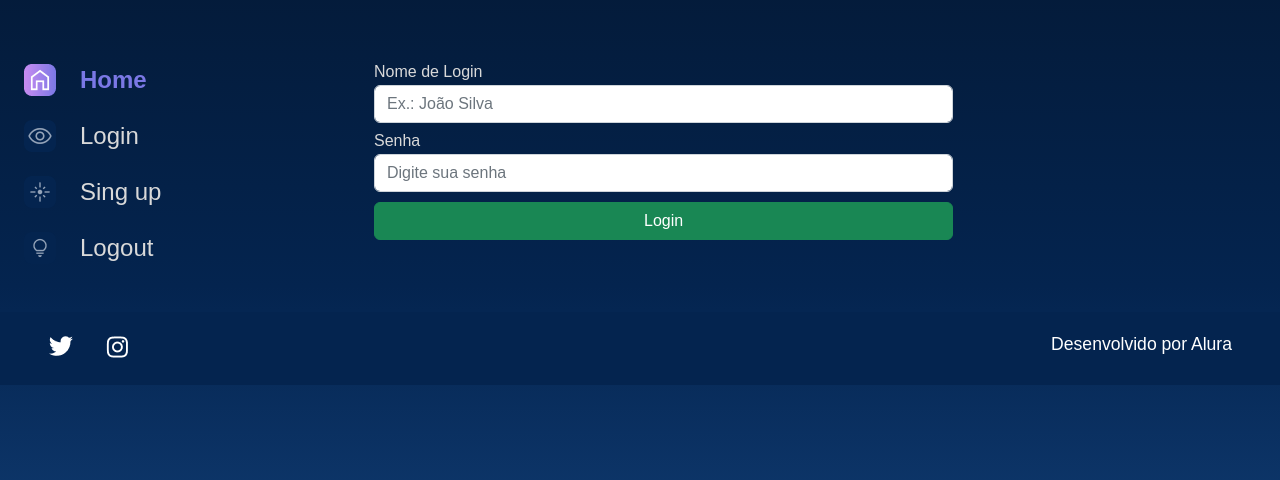
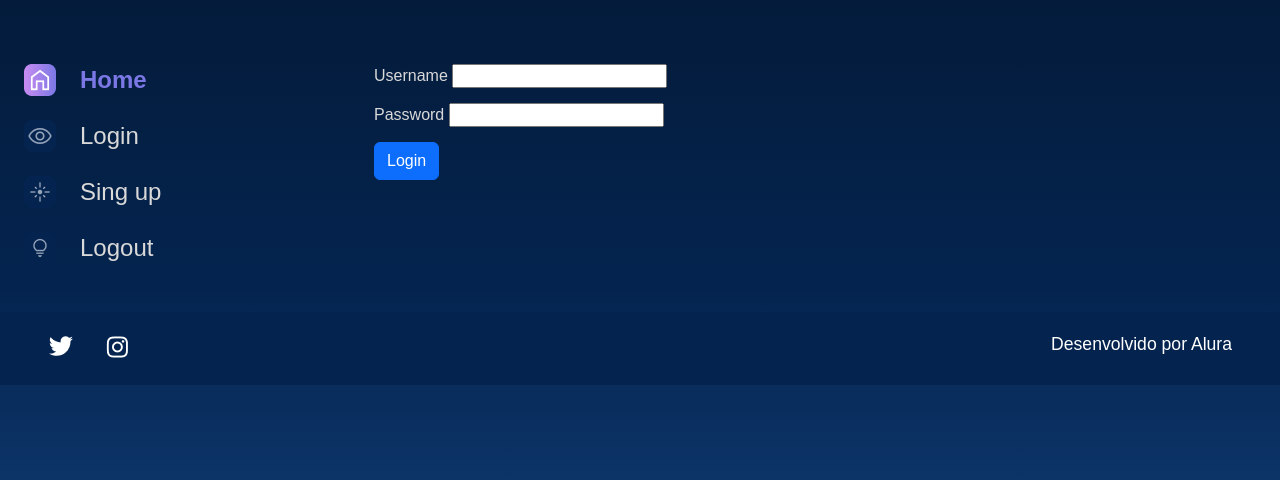
Before and after one commit to Barros99/space, a Django app: page /login in a window 1280 px wide. Shown: the part 114-594 px from the top of the page. Run offline with Django 4.2, Linux system fonts and the light colour scheme.

Commit message:
feat: add login form and input

```diff
--- a/templates/users/login.html
+++ b/templates/users/login.html
@@ -41,19 +41,20 @@
                 </nav>
             </section>
             <section class="galeria" style="margin-left: 5em">
-                <form action="" method="">
+                <form action="{% url 'login' %}" method="POST">
+                    {% csrf_token %}
                     <div class="row">
-                        <div class="col-12 col-lg-12" style="margin-bottom: 10px;">
-                            <label for="username" style="color:#D9D9D9; margin-bottom: 5px;"><b>Nome de Login</b></label>
-                            <input type="text" class="form-control" name="username" placeholder="Ex.: João Silva" required>
+                        {% for field in form.visible_fields %}
+                        <div class="col-12 col-lg-12" style="margin-bottom: 10px";>
+                            <label for="{{ field.id_for_label }}" style="color:#D9D9D9; margin-bottom: 5px;">
+                                {{ field.label }}
+                                {{ field }}
+                            </label>
                         </div>
-                        <div class="col-12 col-lg-12" style="margin-bottom: 10px;">
-                            <label for="password" style="color:#D9D9D9; margin-bottom: 5px;"><b>Senha</b></label>
-                            <input type="password" class="form-control" name="password" placeholder="Digite sua senha" required>
-                        </div>
-                        <div class="col-12 text-center">
-                            <button class="btn btn-success col-12" style="padding: top 5px;" type="submit">Login</button>
-                        </div>
+                        {% endfor %}
+                    </div>
+                    <div>
+                        <button type="submit" class="btn btn-primary">Login</button>
                     </div>
                 </form>
             </section>
--- a/users/forms.py
+++ b/users/forms.py
@@ -2,10 +2,10 @@ from django import forms
 
 
 class LoginForms(forms.Form):
-    username = forms.CharField(label="Username", required=True, max_length=64)
+    username = forms.CharField(label="Username", required=True, max_length=100)
     password = forms.CharField(
         label="Password",
         required=True,
-        max_length=64,
+        max_length=70,
         widget=forms.PasswordInput(),
     )
--- a/users/views.py
+++ b/users/views.py
@@ -1,8 +1,10 @@
 from django.shortcuts import render
+from users.forms import LoginForms
 
 
 def login(request):
-    return render(request, "users/login.html")
+    form = LoginForms()
+    return render(request, "users/login.html", {"form": form})
 
 
 def signup(request):
```
